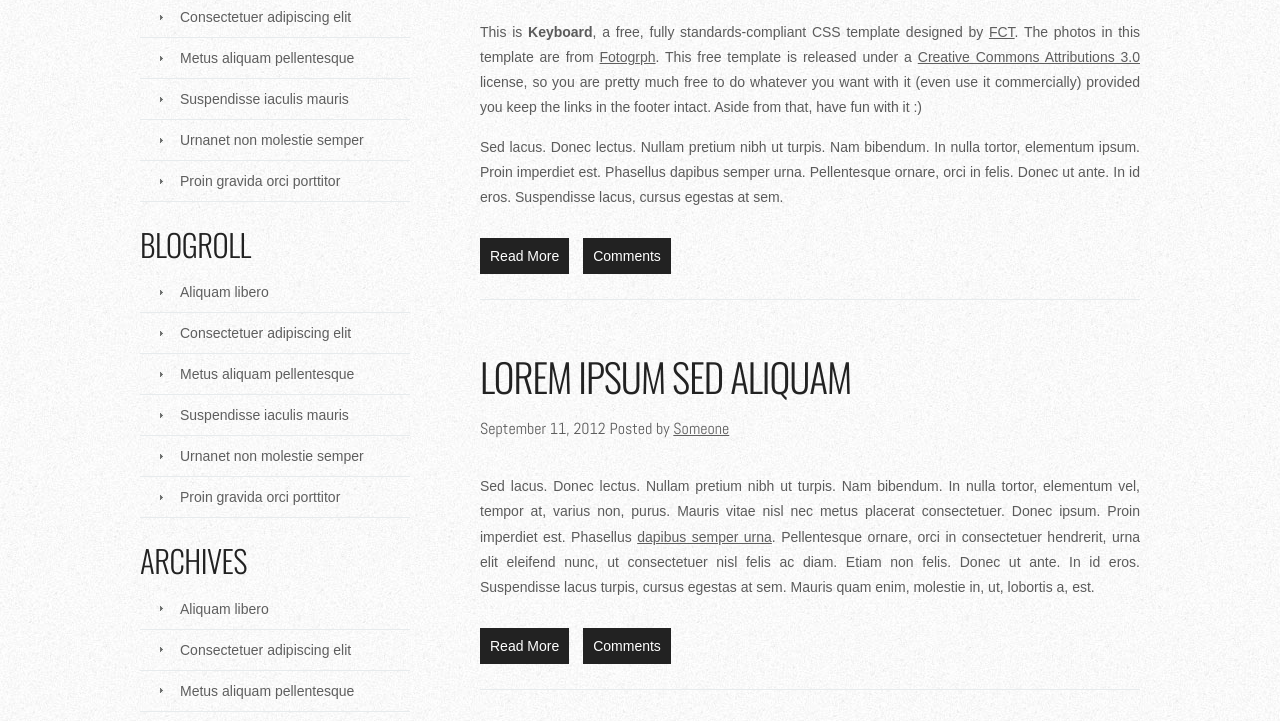
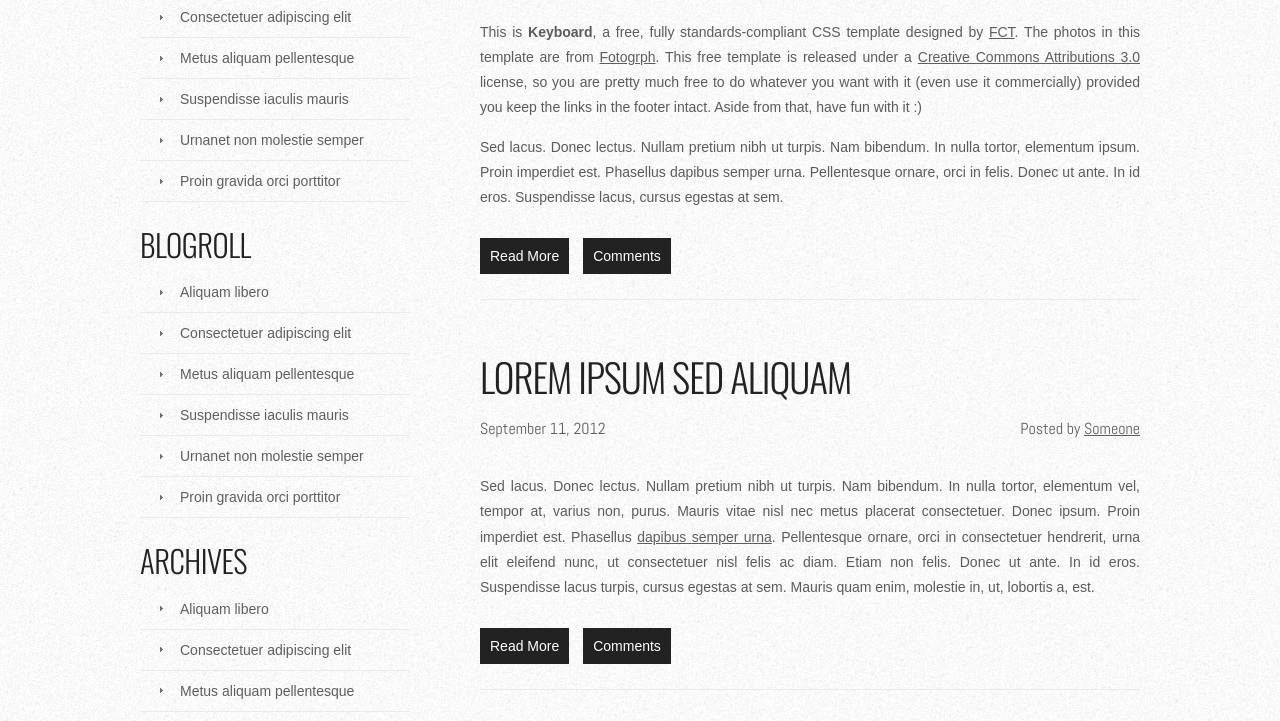
Before and after one commit to chloeweber/project_transformation_weber_chloe, a plain HTML site: page index.html in a window 1280 px wide. Shown: the part 587-1308 px from the top of the page. Drawn offline with nearby package versions, Linux system fonts and the light colour scheme; files whose address does not match are found by name.

Commit message:
Add floats to time and posted

```diff
--- a/css/main.css
+++ b/css/main.css
@@ -291,6 +291,16 @@ a {
     }
 }
 
+@media all and (min-width: 1000px) {
+    time {
+        float: left;
+    }
+
+    .post .meta .posted {
+        float: right;
+    }
+}
+
 .post .entry {
     text-align: justify;
 }
```
